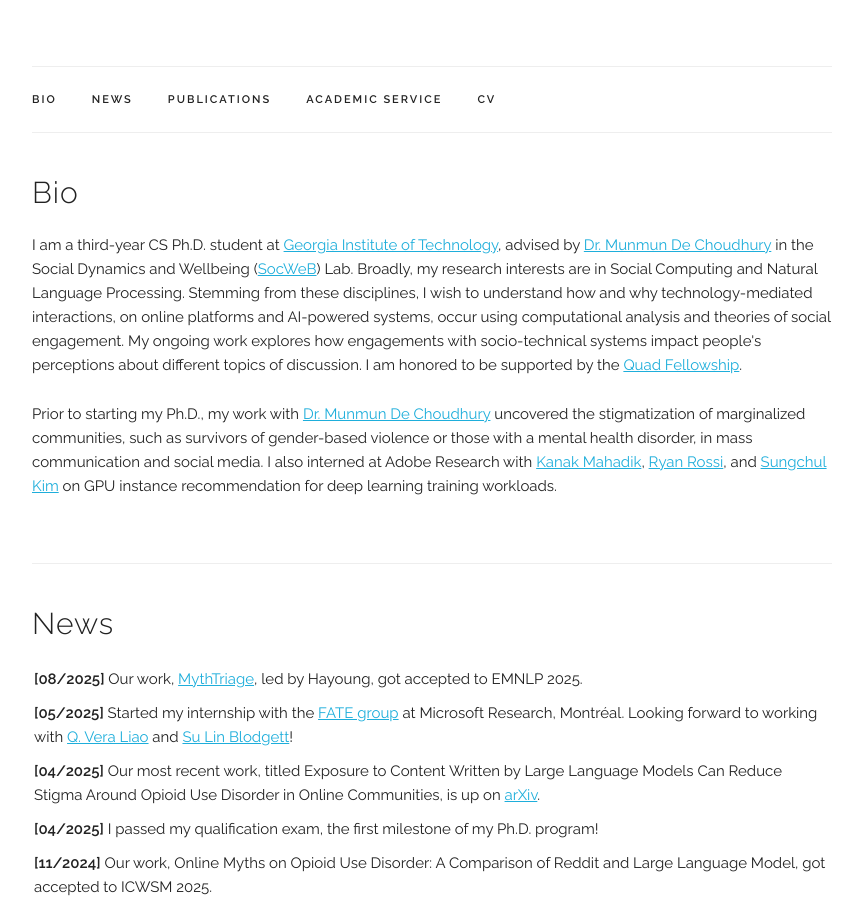
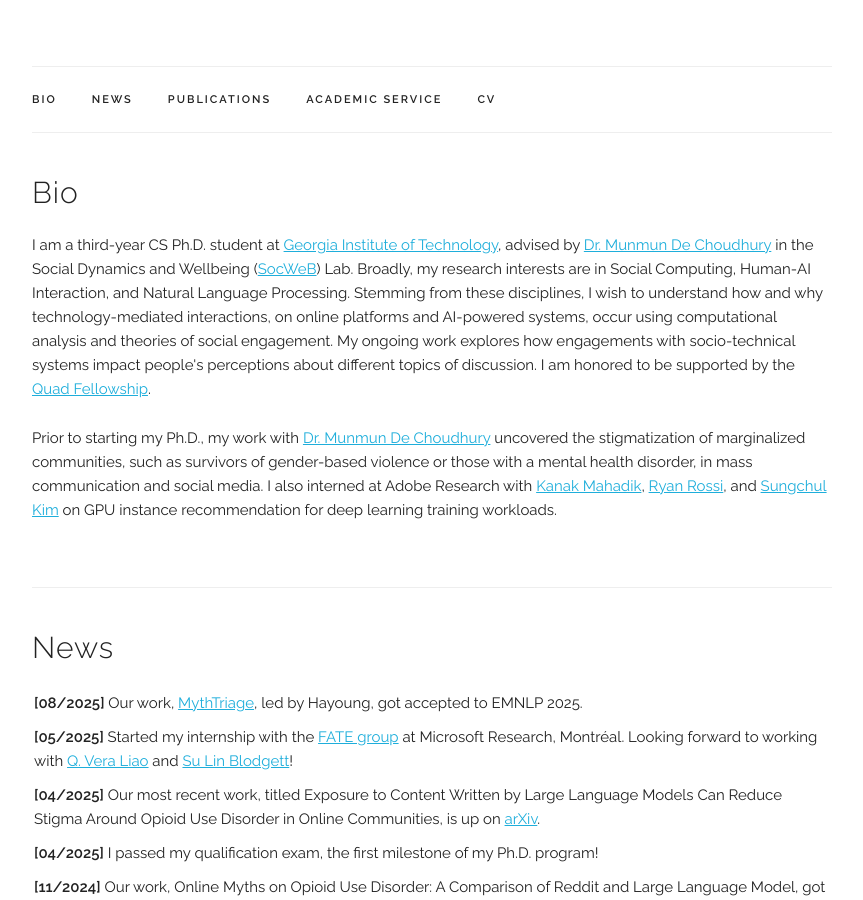
Before and after one commit to mittalshravika/mittalshravika.github.io, a Jekyll site: the page built from index.html, in a window 1280 px wide and 900 px high, scrolled down 300 px. Shown: the whole window, without its empty margins (208-1071 px from the left). Built offline with Jekyll 4.4.1, drawn with Linux system fonts in a browser that asks for light colours; some web fonts are replaced.

Commit message:
iterating on what i do

```diff
--- a/index.html
+++ b/index.html
@@ -7,7 +7,7 @@
   <h4>Bio</h4>
   <p>
   I am a third-year CS Ph.D. student at <a href="https://www.gatech.edu/" target="_blank">Georgia Institute of Technology</a>, advised by <a href="http://www.munmund.net/" target="_blank">Dr. Munmun De Choudhury</a>
-  in the Social Dynamics and Wellbeing (<a href="https://socweb.cc.gatech.edu/" target="_blank">SocWeB</a>) Lab. Broadly, my research interests are in Social Computing and Natural Language Processing.
+  in the Social Dynamics and Wellbeing (<a href="https://socweb.cc.gatech.edu/" target="_blank">SocWeB</a>) Lab. Broadly, my research interests are in Social Computing, Human-AI Interaction, and Natural Language Processing.
   Stemming from these disciplines, I wish to understand how and why technology-mediated interactions, on online platforms and AI-powered systems, occur using computational analysis and theories of social engagement.
   My ongoing work explores how engagements with socio-technical systems impact people's perceptions about different topics of discussion. I am honored to be supported by the <a href="https://www.quadfellowship.org/2024-quad-fellows">Quad Fellowship</a>.
   </p>
```
